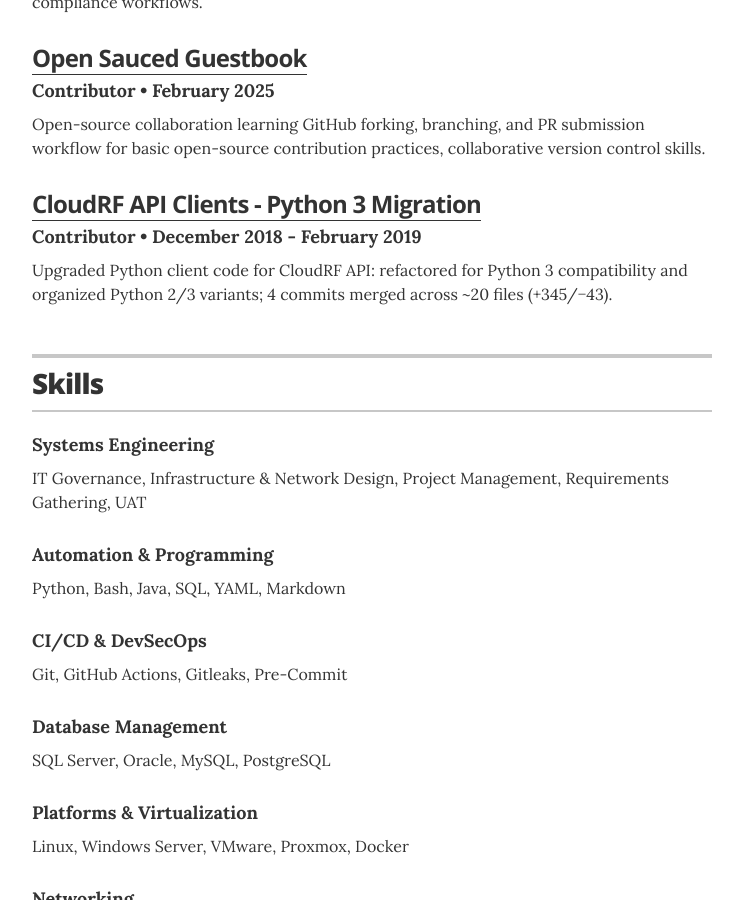
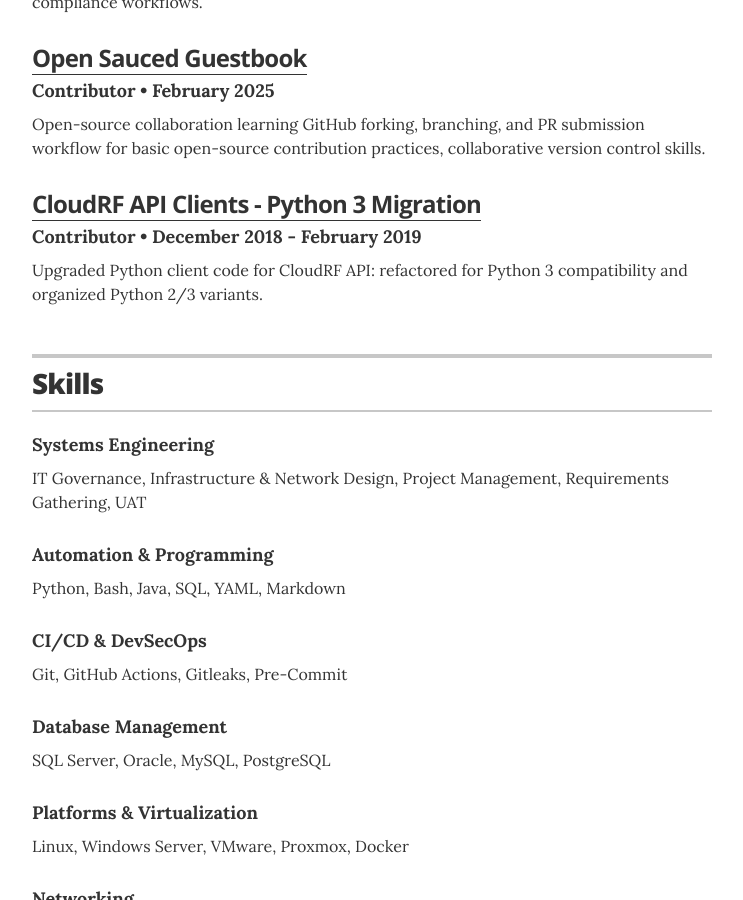
Before and after one commit to crow50/ernest-portfolio, a Jekyll site: the page built from portfolio-site/index.html, in a window 1280 px wide and 900 px high, scrolled down 1144 px. Shown: the whole window, without its empty margins (268-1011 px from the left). Built offline with Jekyll 4.4.1, drawn with Linux system fonts in a browser that asks for light colours; some of the changed text lies outside the part shown.

Commit message:
Cleaned up erroneous characters in README, projects.yml and experience.yml

```diff
--- a/portfolio-site/_data/experience.yml
+++ b/portfolio-site/_data/experience.yml
@@ -73,9 +73,9 @@
     * Performed routine physical tasks such as standing, walking, lifting, and stooping while exposed to various weather conditions, demonstrating physical endurance and adaptability.
     * Trained on and utilized new equipment and procedures to improve work efficiency and effectiveness.
 
-# Specialist E4 – Cannon Crewmember
+# Specialist E4 - Cannon Crewmember
 - company: United States Army
-  position: Specialist E4 – Cannon Crewmember
+  position: Specialist E4 - Cannon Crewmember
   duration: June 2010 to October 2013
   summary: |
     * Operated and maintained field artillery equipment, including howitzers, to support combat operations and mission objectives in diverse environments.
--- a/portfolio-site/_data/projects.yml
+++ b/portfolio-site/_data/projects.yml
@@ -28,4 +28,4 @@
   role: "Contributor"
   duration: "December 2018 - February 2019"
   url: "https://github.com/Cloud-RF/CloudRF-API-clients/pull/2"
-  description: "Upgraded Python client code for CloudRF API: refactored for Python 3 compatibility and organized Python 2/3 variants; 4 commits merged across ~20 files (+345/−43)."
+  description: "Upgraded Python client code for CloudRF API: refactored for Python 3 compatibility and organized Python 2/3 variants."
```
Also changed, not shown: README.md.
